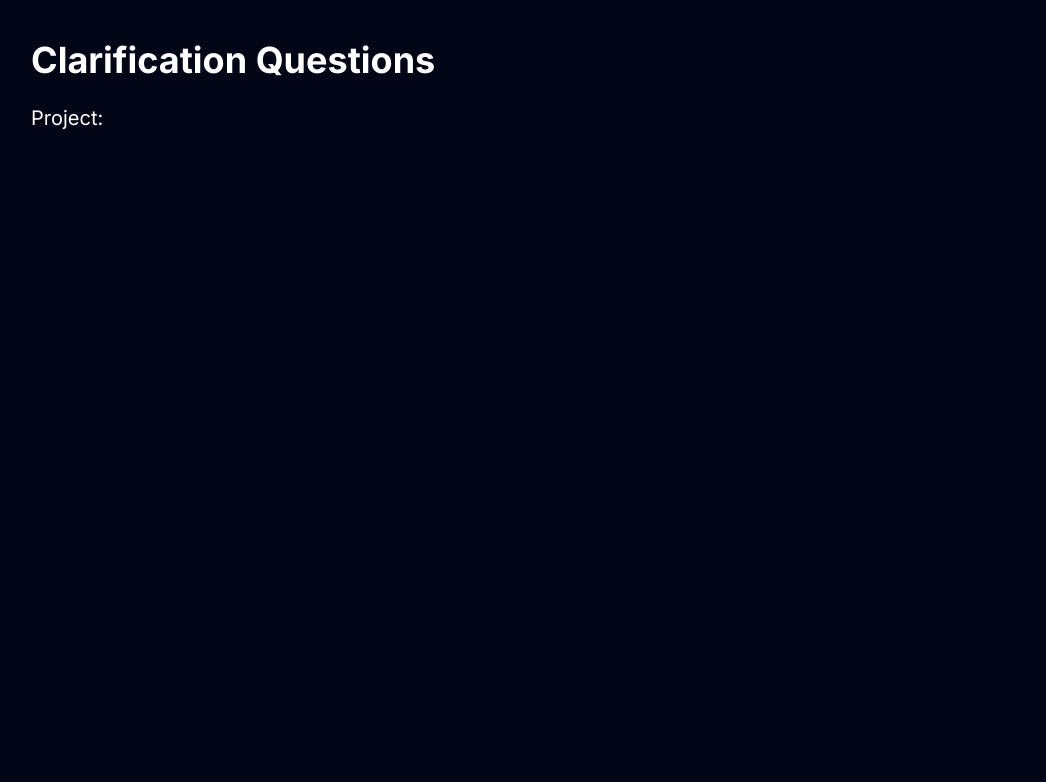
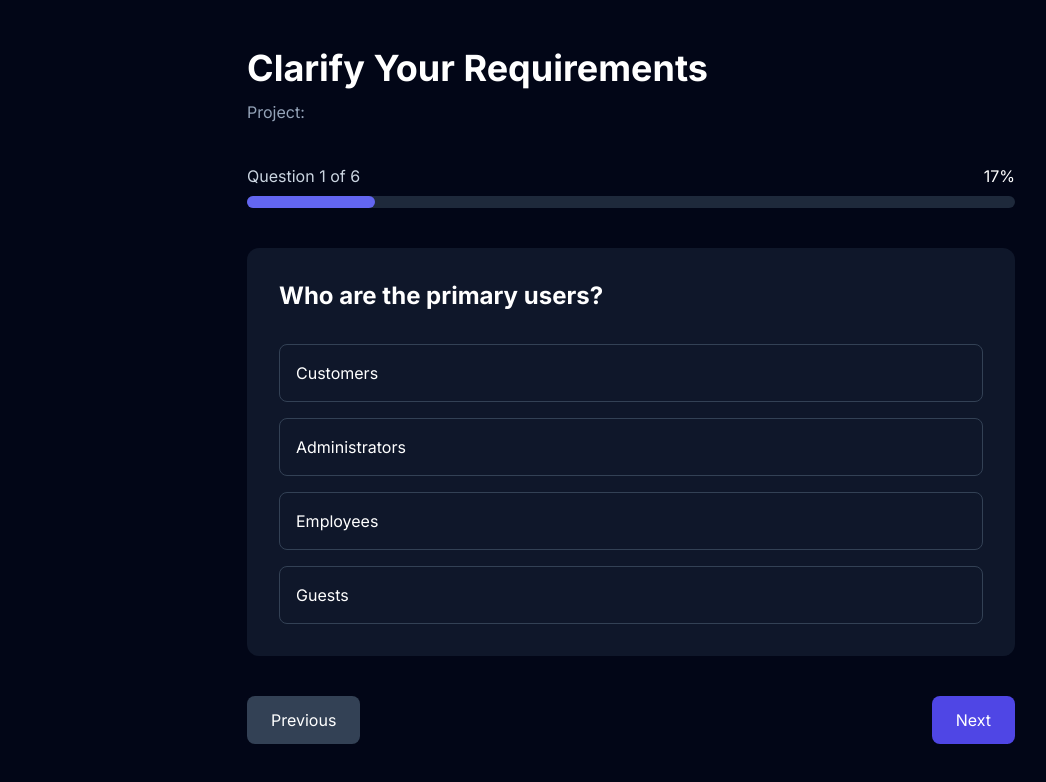
Before and after one commit to rushalipattnaik/clarifAI, a React (Vite) app in the folder frontend/: page /questions in a window 1280 px wide. Shown: the top 782 px of the page, without its empty margins (9-1055 px from the left). Built offline with nearby package versions, Linux system fonts and the light colour scheme.

Commit message:
feat: implement dynamic clarification questionnaire

```diff
--- a/frontend/src/App.jsx
+++ b/frontend/src/App.jsx
@@ -2,13 +2,19 @@ import { BrowserRouter, Routes, Route } from "react-router-dom";
 
 import Home from "./pages/Home";
 import Questionnaire from "./pages/Questionnaire";
+import Report from "./pages/Report";
 
 function App() {
   return (
     <BrowserRouter>
       <Routes>
+
         <Route path="/" element={<Home />} />
+
         <Route path="/questions" element={<Questionnaire />} />
+
+        <Route path="/report" element={<Report />} />
+
       </Routes>
     </BrowserRouter>
   );
--- /dev/null
+++ b/frontend/src/components/report/Report.jsx
@@ -0,0 +1,13 @@
+function Report() {
+  return (
+    <div className="min-h-screen bg-slate-950 text-white flex items-center justify-center">
+
+      <h1 className="text-5xl font-bold">
+        AI Report Coming Soon 🚀
+      </h1>
+
+    </div>
+  );
+}
+
+export default Report;
--- a/frontend/src/context/ProjectContext.jsx
+++ b/frontend/src/context/ProjectContext.jsx
@@ -5,11 +5,15 @@ export const ProjectContext = createContext();
 export function ProjectProvider({ children }) {
   const [projectIdea, setProjectIdea] = useState("");
 
+  const [answers, setAnswers] = useState({});
+
   return (
     <ProjectContext.Provider
       value={{
         projectIdea,
         setProjectIdea,
+        answers,
+        setAnswers,
       }}
     >
       {children}
--- a/frontend/src/pages/Questionnaire.jsx
+++ b/frontend/src/pages/Questionnaire.jsx
@@ -1,20 +1,125 @@
+import { useState } from "react";
+import { useNavigate } from "react-router-dom";
+
+import { questions } from "../data/questions";
+
+import ProgressBar from "../components/questionnaire/ProgressBar";
+import QuestionCard from "../components/questionnaire/QuestionCard";
+import NavigationButtons from "../components/questionnaire/NavigationButtons";
+
 import { useProject } from "../hooks/useProject";
 
 function Questionnaire() {
-  const { projectIdea } = useProject();
+
+  const navigate = useNavigate();
+
+  const {
+    projectIdea,
+    answers,
+    setAnswers,
+  } = useProject();
+
+  const [currentQuestion, setCurrentQuestion] = useState(0);
+
+  function selectAnswer(answer) {
+
+    setAnswers({
+      ...answers,
+      [questions[currentQuestion].id]: answer,
+    });
+
+  }
+
+  function nextQuestion() {
+
+    const id = questions[currentQuestion].id;
+
+    if (!answers[id]) {
+
+      alert("Please select an answer.");
+
+      return;
+    }
+
+    if (currentQuestion === questions.length - 1) {
+
+      navigate("/report");
+
+      return;
+
+    }
+
+    setCurrentQuestion(currentQuestion + 1);
+
+  }
+
+  function previousQuestion() {
+
+    if (currentQuestion === 0) return;
+
+    setCurrentQuestion(currentQuestion - 1);
+
+  }
 
   return (
-    <div className="min-h-screen bg-slate-950 p-10 text-white">
-      <h1 className="text-4xl font-bold">Clarification Questions</h1>
 
-      <p className="mt-6 text-xl">
-        Project:
-        <span className="ml-3 text-indigo-400">
-          {projectIdea}
-        </span>
-      </p>
+    <div className="min-h-screen bg-slate-950 px-8 py-12 text-white">
+
+      <div className="mx-auto max-w-3xl">
+
+        <h1 className="mb-3 text-4xl font-bold">
+
+          Clarify Your Requirements
+
+        </h1>
+
+        <p className="mb-10 text-slate-400">
+
+          Project:
+
+          <span className="ml-2 text-indigo-400">
+
+            {projectIdea}
+
+          </span>
+
+        </p>
+
+        <ProgressBar
+          current={currentQuestion + 1}
+          total={questions.length}
+        />
+
+        <QuestionCard
+
+          question={questions[currentQuestion]}
+
+          selectedAnswer={
+            answers[questions[currentQuestion].id]
+          }
+
+          onSelect={selectAnswer}
+
+        />
+
+        <NavigationButtons
+
+          onNext={nextQuestion}
+
+          onPrevious={previousQuestion}
+
+          isLast={
+            currentQuestion === questions.length - 1
+          }
+
+        />
+
+      </div>
+
     </div>
+
   );
+
 }
 
 export default Questionnaire;
```
